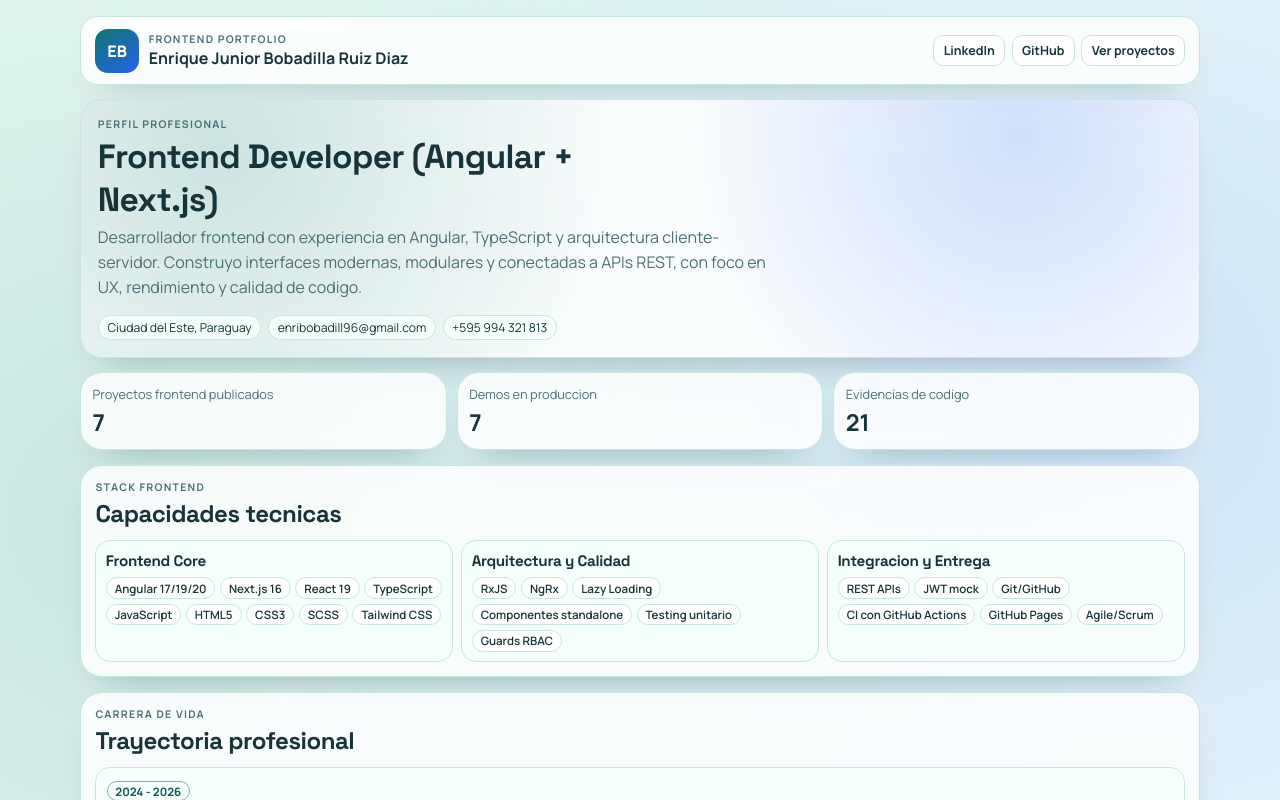
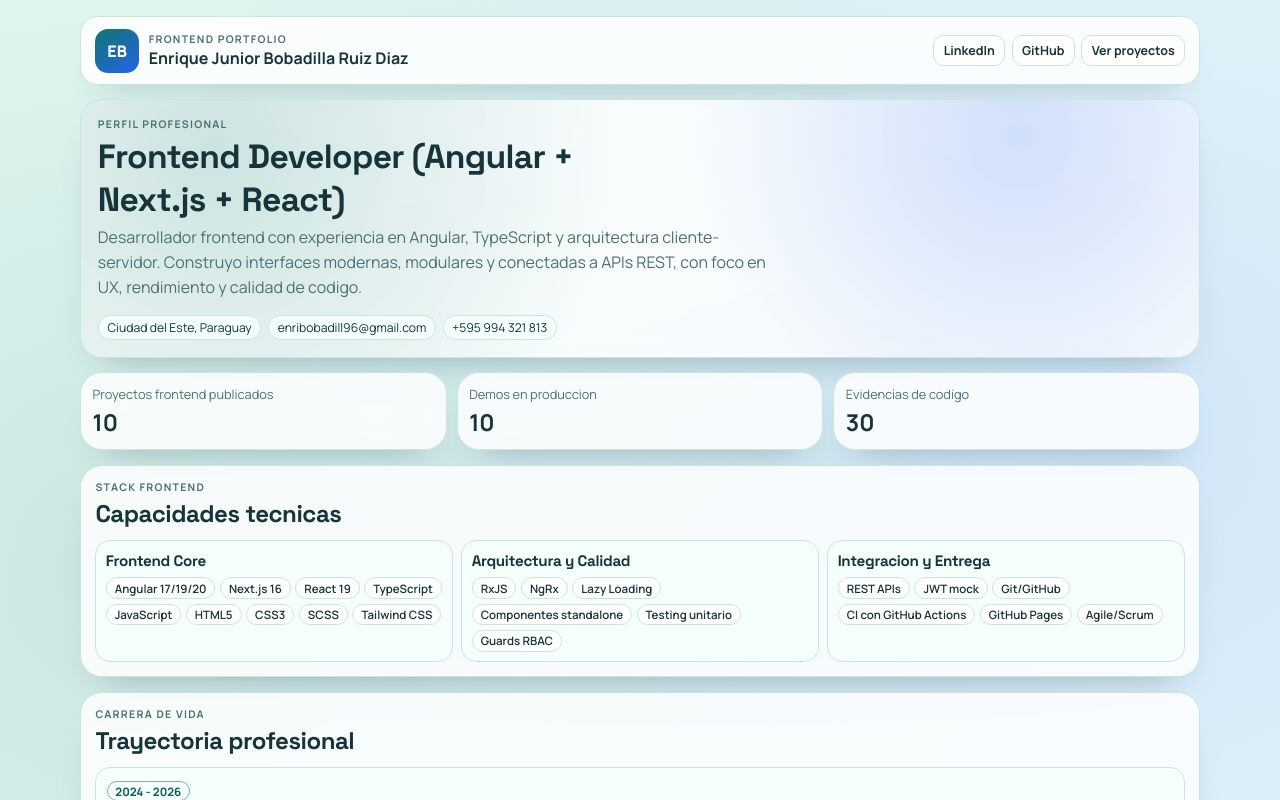
Before and after one commit to Bobadilla96/portfolio-frontend-angular, an Angular app: page / in a window 1280 px wide. Shown: the top 800 px of the page. Built offline with nearby package versions, Linux system fonts and the light colour scheme.

Commit message:
feat: actualizar portfolio con proyectos 08 09 y 10

```diff
--- a/src/app/app.component.html
+++ b/src/app/app.component.html
@@ -76,7 +76,7 @@
     <div class="section-header">
       <p class="kicker">Portafolio Frontend</p>
       <h2>Proyectos web publicados</h2>
-      <p>Cada tarjeta incluye demo online, repositorio y evidencias de codigo fuente en Angular y Next.js.</p>
+      <p>Cada tarjeta incluye demo online, repositorio y evidencias de codigo fuente en Angular, Next.js y React.</p>
     </div>
 
     <div class="projects-grid">
--- a/src/app/app.component.ts
+++ b/src/app/app.component.ts
@@ -51,7 +51,7 @@ interface ProjectShowcase {
 export class AppComponent {
   readonly profile: ProfileInfo = {
     name: 'Enrique Junior Bobadilla Ruiz Diaz',
-    role: 'Frontend Developer (Angular + Next.js)',
+    role: 'Frontend Developer (Angular + Next.js + React)',
     location: 'Ciudad del Este, Paraguay',
     email: 'enribobadill96@gmail.com',
     phone: '+595 994 321 813',
@@ -322,6 +322,93 @@ export class AppComponent {
           url: 'https://github.com/Bobadilla96/07-marketplace/blob/main/src/lib/cart.ts'
         }
       ]
+    },
+    {
+      id: 'dashboard-financiero',
+      title: 'Dashboard Financiero',
+      subtitle: 'KPIs, presupuestos y reportes',
+      description:
+        'Aplicacion Next.js para control financiero personal/pyme con dashboard de indicadores, gestion de transacciones, metas y reportes exportables.',
+      tech: ['Next.js App Router', 'React 19', 'TypeScript', 'Tailwind CSS', 'Recharts'],
+      demoUrl: 'https://bobadilla96.github.io/dashboard-financiero/',
+      repoUrl: 'https://github.com/Bobadilla96/dashboard-financiero',
+      highlights: [
+        'Panel financiero con KPIs y graficos por categoria.',
+        'Flujos de presupuesto, metas y seguimiento mensual.',
+        'Reportes con filtros por fecha y exportacion CSV.'
+      ],
+      evidence: [
+        {
+          label: 'Reports Dashboard Page',
+          url: 'https://github.com/Bobadilla96/dashboard-financiero/blob/master/src/app/dashboard/reports/page.tsx'
+        },
+        {
+          label: 'Finance Store',
+          url: 'https://github.com/Bobadilla96/dashboard-financiero/blob/master/src/store/finance.store.ts'
+        },
+        {
+          label: 'Transactions Table',
+          url: 'https://github.com/Bobadilla96/dashboard-financiero/blob/master/src/components/transaction-table.tsx'
+        }
+      ]
+    },
+    {
+      id: 'turnos-reservas',
+      title: 'Turnos y Reservas',
+      subtitle: 'Agenda medica con flujo de reserva',
+      description:
+        'Plataforma de reservas con seleccion por servicio, profesional y horario, confirmacion de turnos y panel administrativo con calendario.',
+      tech: ['Next.js App Router', 'React 19', 'TypeScript', 'Tailwind CSS', 'Store client-side'],
+      demoUrl: 'https://bobadilla96.github.io/turnos-reservas/',
+      repoUrl: 'https://github.com/Bobadilla96/turnos-reservas',
+      highlights: [
+        'Wizard de reserva en pasos con disponibilidad en tiempo real.',
+        'Panel de gestion con vistas de agenda y profesionales.',
+        'Flujo de autenticacion por roles y rutas protegidas.'
+      ],
+      evidence: [
+        {
+          label: 'Booking Confirmation Page',
+          url: 'https://github.com/Bobadilla96/turnos-reservas/blob/main/src/app/booking/confirmation/page.tsx'
+        },
+        {
+          label: 'Booking Store',
+          url: 'https://github.com/Bobadilla96/turnos-reservas/blob/main/src/store/booking.store.ts'
+        },
+        {
+          label: 'Appointment Calendar Component',
+          url: 'https://github.com/Bobadilla96/turnos-reservas/blob/main/src/components/calendar/appointment-calendar.tsx'
+        }
+      ]
+    },
+    {
+      id: 'kanban-board-colaborativo',
+      title: 'Kanban Board Colaborativo',
+      subtitle: 'Gestion visual de tareas en React',
+      description:
+        'Tablero Kanban estilo Trello con multiples tableros, creacion/edicion de tarjetas, filtros, persistencia local y enfoque en UX profesional.',
+      tech: ['React 19', 'TypeScript', 'Vite', 'Tailwind CSS', 'Vitest'],
+      demoUrl: 'https://bobadilla96.github.io/kanban-board-colaborativo/',
+      repoUrl: 'https://github.com/Bobadilla96/kanban-board-colaborativo',
+      highlights: [
+        'CRUD completo de tableros, columnas y tarjetas.',
+        'Persistencia robusta con validaciones y recuperación de estado.',
+        'Componentes reutilizables para dialogos y layout de tablero.'
+      ],
+      evidence: [
+        {
+          label: 'Board Store',
+          url: 'https://github.com/Bobadilla96/kanban-board-colaborativo/blob/main/src/store/board.store.ts'
+        },
+        {
+          label: 'Board Selector',
+          url: 'https://github.com/Bobadilla96/kanban-board-colaborativo/blob/main/src/components/layout/BoardSelector.tsx'
+        },
+        {
+          label: 'Card Dialog UI',
+          url: 'https://github.com/Bobadilla96/kanban-board-colaborativo/blob/main/src/components/ui/dialog.tsx'
+        }
+      ]
     }
   ];
 
```
